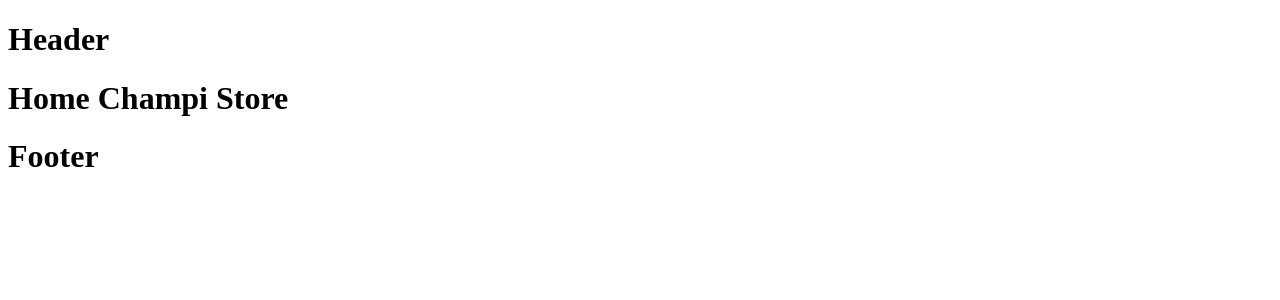
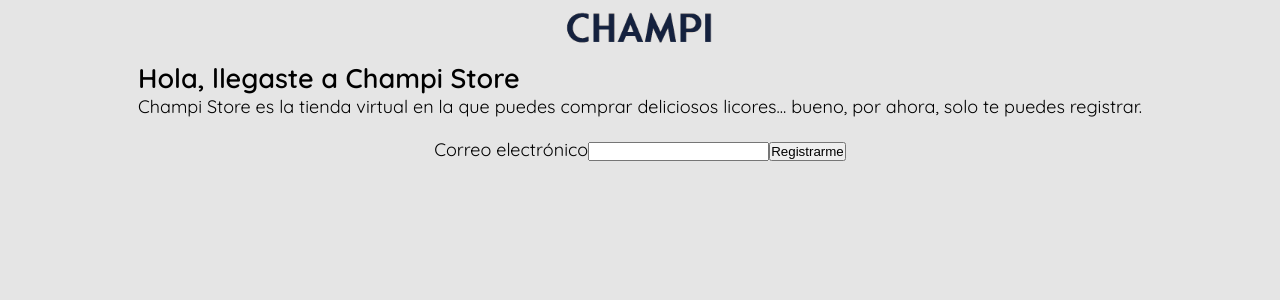
Before and after one commit to samumirandam/champi-store, a React app: page / in a window 1280 px wide. Shown: the top 300 px of the page. Built offline with nearby package versions, Linux system fonts and the light colour scheme.

Commit message:
Se crean los componentes de registrarse y del header

```diff
--- a/package.json
+++ b/package.json
@@ -20,6 +20,7 @@
   "author": "samumirandam",
   "license": "MIT",
   "dependencies": {
+    "formik": "^2.2.6",
     "react": "^17.0.1",
     "react-dom": "^17.0.1",
     "react-helmet": "^6.1.0",
@@ -41,6 +42,7 @@
     "eslint-plugin-jsx-a11y": "^6.4.1",
     "eslint-plugin-prettier": "^3.3.1",
     "eslint-plugin-react": "^7.22.0",
+    "file-loader": "^6.2.0",
     "html-loader": "^2.1.2",
     "html-webpack-plugin": "^5.3.1",
     "husky": "^5.1.3",
--- /dev/null
+++ b/src/assets/styles/_variables.scss
@@ -0,0 +1,16 @@
+/*--------------------------------*\
+    $colors
+\*--------------------------------*/
+/*
+* Branding Colors
+*/
+$color-brand: #14213d;
+$color-secondary: #fca311;
+
+/*
+* UI Colors
+*/
+$color-black: #000000;
+$color-blue-ligth: #203664;
+$color-grey: #e5e5e5;
+$color-white: #ffffff;
--- /dev/null
+++ b/src/assets/styles/components/header.scss
@@ -0,0 +1,13 @@
+.Header {
+  display: grid;
+  grid-template-columns: 1fr;
+}
+
+.Header__figure {
+  width: 15rem;
+  justify-self: center;
+}
+
+.Header__img {
+  width: 100%;
+}
--- /dev/null
+++ b/src/assets/styles/components/layout.scss
@@ -0,0 +1,21 @@
+@import '../_variables';
+
+* {
+  margin: 0;
+  padding: 0;
+  box-sizing: border-box;
+}
+
+html {
+  font-size: 62.5%;
+}
+
+body {
+  font-size: 1.8rem;
+  background-color: $color-grey;
+  font-family: 'Quicksand', sans-serif;
+}
+
+section {
+  margin-bottom: 2rem;
+}
--- /dev/null
+++ b/src/assets/styles/containers/home.scss
@@ -0,0 +1,7 @@
+.Home__container {
+  display: grid;
+  grid-template-rows: 1fr;
+  justify-items: center;
+  justify-content: center;
+  width: 100%;
+}
--- /dev/null
+++ b/src/components/Header.jsx
@@ -0,0 +1,14 @@
+import React from 'react';
+
+import logo from '../assets/images/logo.transparent.tiny.png';
+import '../assets/styles/components/header.scss';
+
+const Header = () => (
+  <header className="Header">
+    <figure className="Header__figure">
+      <img className="Header__img" src={logo} alt="Logo de Champi" />
+    </figure>
+  </header>
+);
+
+export default Header;
--- a/src/components/Layout.jsx
+++ b/src/components/Layout.jsx
@@ -1,13 +1,13 @@
 import React from 'react';
+import Header from './Header';
 
-const Layout = ({ children }) => {
-  return (
-    <>
-      <h1>Header</h1>
-      {children}
-      <h1>Footer</h1>
-    </>
-  );
-};
+import '../assets/styles/components/layout.scss';
+
+const Layout = ({ children }) => (
+  <>
+    <Header />
+    {children}
+  </>
+);
 
 export default Layout;
--- /dev/null
+++ b/src/components/RegisterForm.jsx
@@ -0,0 +1,40 @@
+import React, { useState } from 'react';
+import { useFormik } from 'formik';
+
+const RegisterForm = () => {
+  const [alertMessage, setAlertMessage] = useState('');
+  const formik = useFormik({
+    initialValues: {
+      email: '',
+    },
+    onSubmit: (values) => {
+      // alert(JSON.stringify(values, null, 2));
+      setAlertMessage(
+        `Te volví a mentir ${
+          values.email.split('@')[0]
+        }, tampoco te puedes registrar.`
+      );
+    },
+  });
+  return (
+    <form onSubmit={formik.handleSubmit}>
+      <label htmlFor="email">
+        <span>Correo electrónico</span>
+        <input
+          id="email"
+          name="email"
+          type="email"
+          onChange={formik.handleChange}
+          value={formik.values.email}
+        />
+      </label>
+
+      <button type="submit">Registrarme</button>
+      <br/>
+      <br/>
+      <p>{alertMessage}</p>
+    </form>
+  );
+};
+
+export default RegisterForm;
--- a/src/containers/Home.jsx
+++ b/src/containers/Home.jsx
@@ -1,8 +1,11 @@
 import React from 'react';
 import { Helmet } from 'react-helmet';
 
-const Home = () => {
-  return (
+import RegisterForm from '../components/RegisterForm';
+
+import '../assets/styles/containers/home.scss';
+
+const Home = () => (
   <>
     <Helmet>
       <title>Champi Store</title>
@@ -34,11 +37,27 @@ const Home = () => {
       <meta property="og:locale" content="es_ES" />
       <meta property="og:type" content="article" />
       {/* <meta property="fb:app_id" content="ID_APP_FACEBOOK" /> */}
+
+      <link rel="preconnect" href="https://fonts.gstatic.com" />
+      <link
+        href="https://fonts.googleapis.com/css2?family=Quicksand:wght@300;400;600&display=swap"
+        rel="stylesheet"
+      />
     </Helmet>
 
-      <h1>Home Champi Store</h1>
+    <main className="Home__container">
+      <section>
+        <h1>Hola, llegaste a Champi Store</h1>
+        <p>
+          Champi Store es la tienda virtual en la que puedes comprar deliciosos
+          licores... bueno, por ahora, solo te puedes registrar.
+        </p>
+      </section>
+      <section>
+        <RegisterForm />
+      </section>
+    </main>
   </>
 );
-};
 
 export default Home;
--- a/src/styles/components/app.css
+++ /dev/null
@@ -1,4 +0,0 @@
-h1 {
-  font-size: 40px;
-  color: blue;
-}
--- a/webpack.config.js
+++ b/webpack.config.js
@@ -44,6 +44,17 @@ module.exports = {
           'sass-loader',
         ],
       },
+      {
+        test: /\.(png|gif|jpg)$/,
+        use: [
+          {
+            loader: 'file-loader',
+            options: {
+              name: 'assets/[hash].[ext]',
+            },
+          },
+        ],
+      },
     ],
   },
   plugins: [
```
Also changed, not shown: src/assets/images/logo.transparent.tiny.png (added), 1 other file (tests, documents, lock files or other folders). Lines whose indentation alone changed are shown as unchanged.
